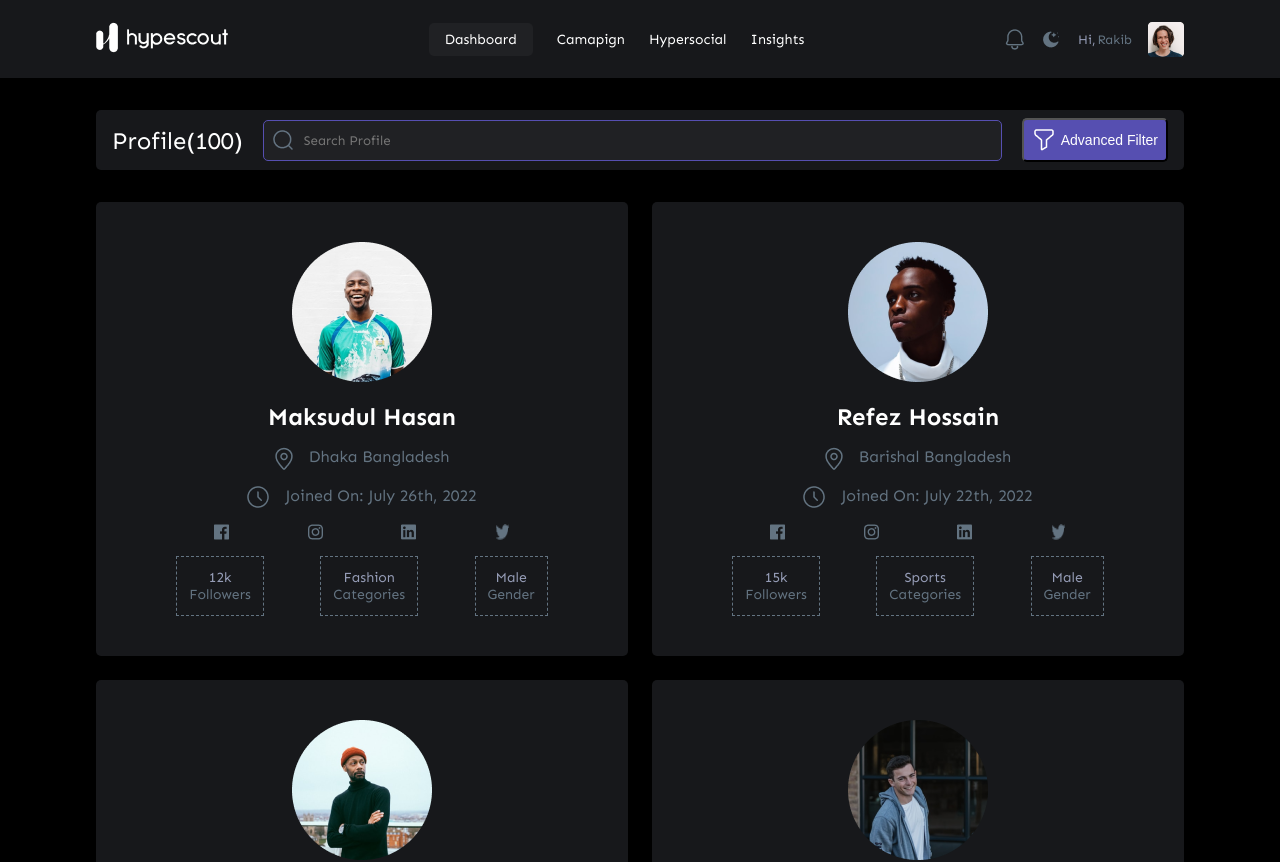
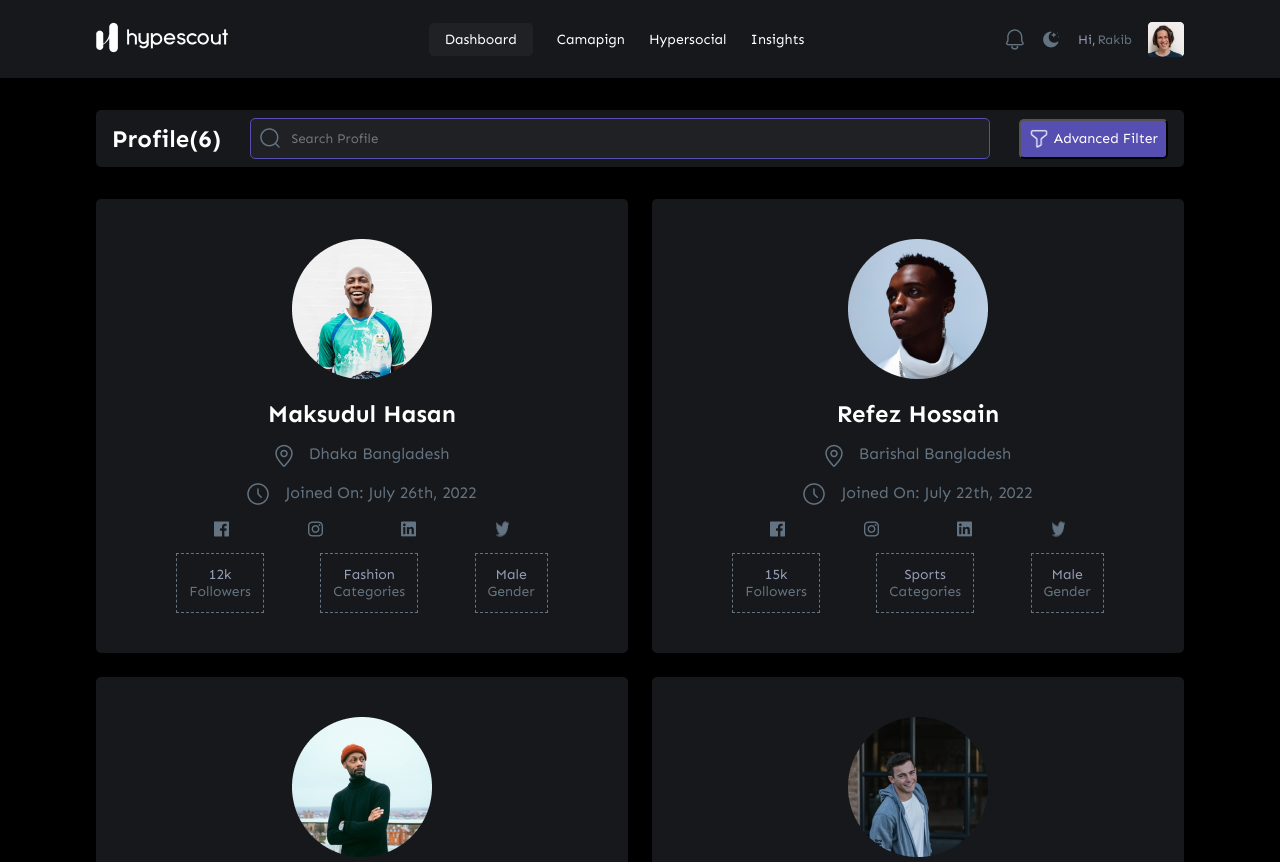
Before and after one commit to talhajubaer018/hypescout, a Next.js app: page / in a window 1280 px wide. Shown: the top 862 px of the page. Built offline with nearby package versions, Linux system fonts and the light colour scheme.

Commit message:
searchCard fix

```diff
--- a/src/components/SearchCard.js
+++ b/src/components/SearchCard.js
@@ -4,7 +4,7 @@ const SearchCard = () => {
   return (
     <section className='search-card-bg'>
 				<div className='search-card container'>
-					<h1 className='card-header'>Profile(100)</h1>
+					<h1 className='card-header'>Profile(6)</h1>
 					<div className='searchbox'>
 						<input type='text' placeholder='Search Profile' />
 						<div className='search-icon'>
--- a/styles/home.scss
+++ b/styles/home.scss
@@ -11,6 +11,7 @@
 	}
 	.card-header {
 		margin-right: auto;
+		font-weight: $font-semibold;
 	}
 	.searchbox {
 		position: relative;
@@ -52,6 +53,20 @@
 		background-color: $purple-color;
 		color: $white-color;
 		border-radius: $border-rounded;
+		cursor: pointer;
+		transition: all 0.3s;
+
+		&:hover {
+			background-color: $lightGray-color;
+			transition: all 0.3s;
+		}
+		img {
+			width: 20px;
+		}
+
+		h3 {
+			font-family: $font-family;
+		}
 	}
 }
 
```
